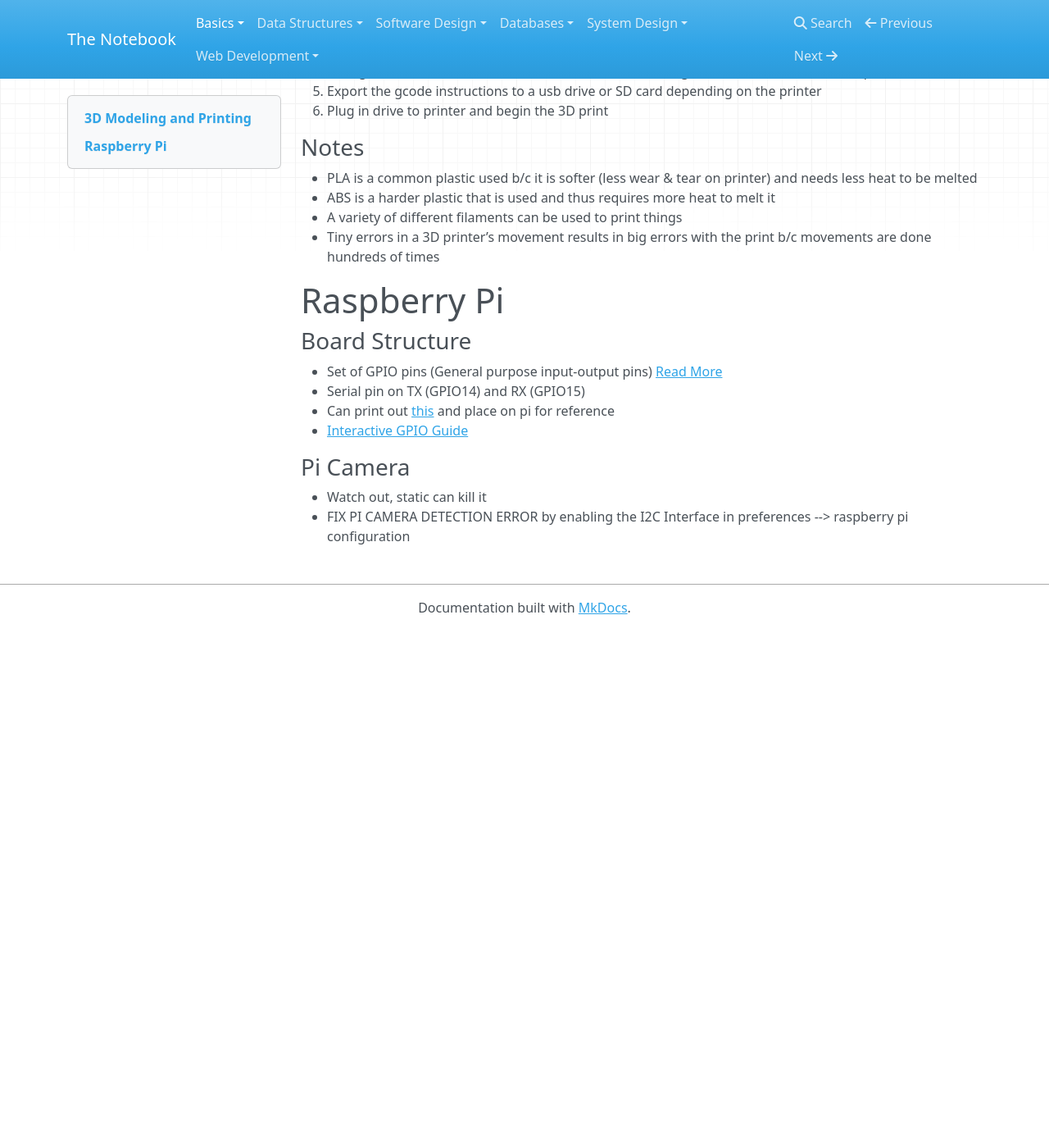
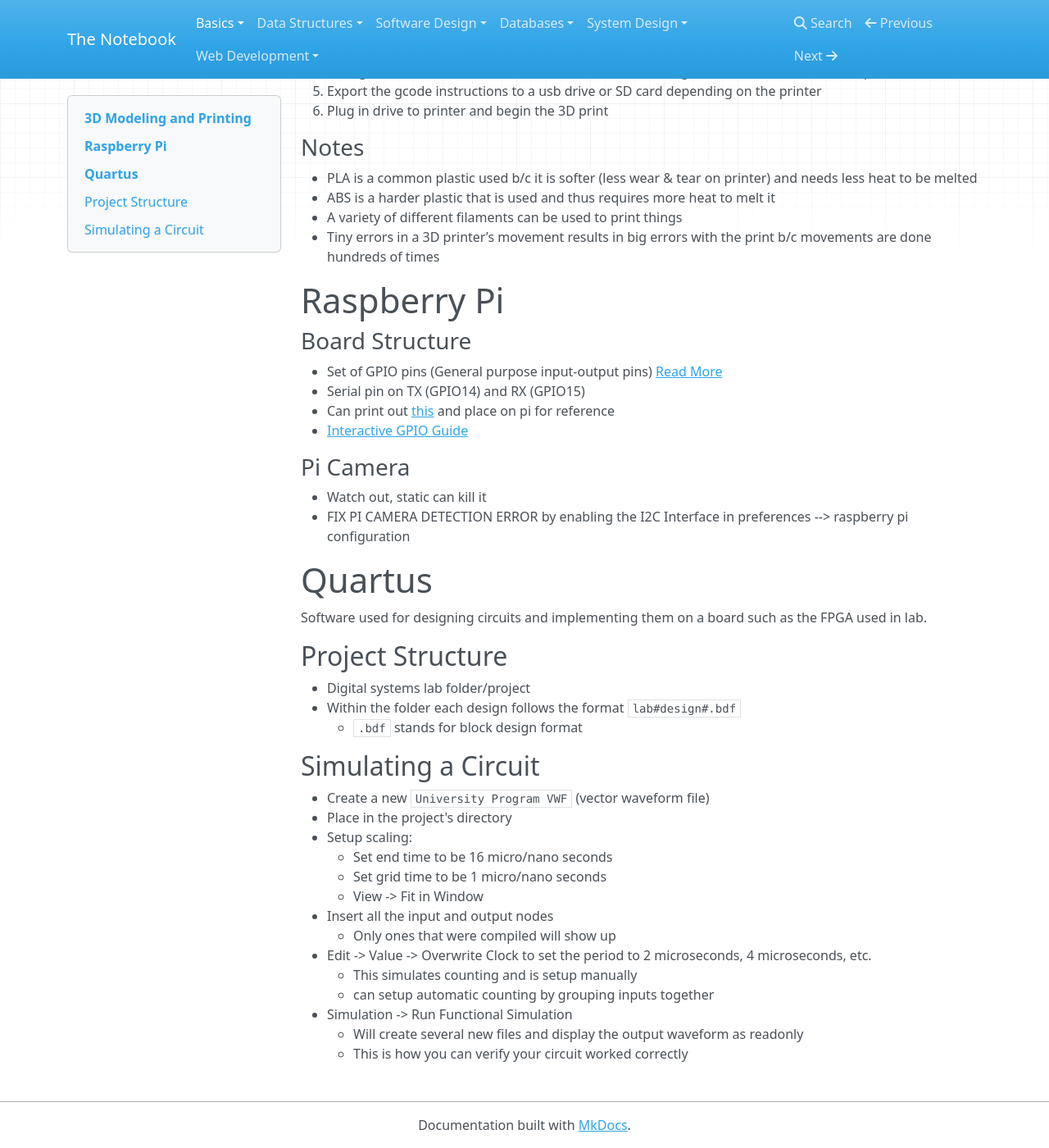
Before and after one commit to meyerv11045/notes, an MkDocs documentation site: the page built from notes/general/hardware.md, in a window 1280 px wide and 1400 px high, scrolled down 213 px. Shown: the whole window at 82% size. Built offline with MkDocs 1.6.1, drawn with Linux system fonts in a browser that asks for light colours; nearby versions of some CDN libraries; before the commit the page ends 982 px from its top, so only the background shows below that.

Commit message:
isd notes

```diff
--- a/mkdocs.yml
+++ b/mkdocs.yml
@@ -33,6 +33,8 @@ nav:
     - 'Templates': 'software_design/templates.md'
     - 'Operator Overloading': 'software_design/operator-overloading.md'
     - 'Strong Exception Safety': 'software_design/strong-exception-safety.md'
+    - 'Smart Pointers': 'software_design/smart-pointers.md'
+    - 'Inheritance': 'software_design/inheritance.md'
     - 'Misc': 'software_design/misc.md'
   - Databases:
     - "DBMS": 'databases/dbms.md'
--- a/notes/general/hardware.md
+++ b/notes/general/hardware.md
@@ -25,3 +25,27 @@
 ### Pi Camera
 - Watch out, static can kill it
 - FIX PI CAMERA DETECTION ERROR by enabling the I2C Interface in preferences --> raspberry pi configuration
+
+# Quartus
+Software used for designing circuits and implementing them on a board such as the FPGA used in lab.
+
+## Project Structure
+- Digital systems lab folder/project
+- Within the folder each design follows the format `lab#design#.bdf`
+    -  `.bdf` stands for block design format
+
+## Simulating a Circuit
+- Create a new `University Program VWF` (vector waveform file)
+- Place in the project's directory
+- Setup scaling:
+    - Set end time to be 16 micro/nano seconds
+    - Set grid time to be 1 micro/nano seconds
+    - View -> Fit in Window
+- Insert all the input and output nodes
+    - Only ones that were compiled will show up
+- Edit -> Value -> Overwrite Clock to set the period to 2 microseconds, 4 microseconds, etc.
+    - This simulates counting and is setup manually
+    - can setup automatic counting by grouping inputs together
+- Simulation -> Run Functional Simulation
+    - Will create several new files and display the output waveform as readonly
+    - This is how you can verify your circuit worked correctly
```
Also changed, not shown: notes/software_design/inheritance.md (added, +58 -0 lines), notes/software_design/smart-pointers.md (added, +45 -0 lines), notes/software_design/strong-exception-safety.md (+7 -2 lines).
